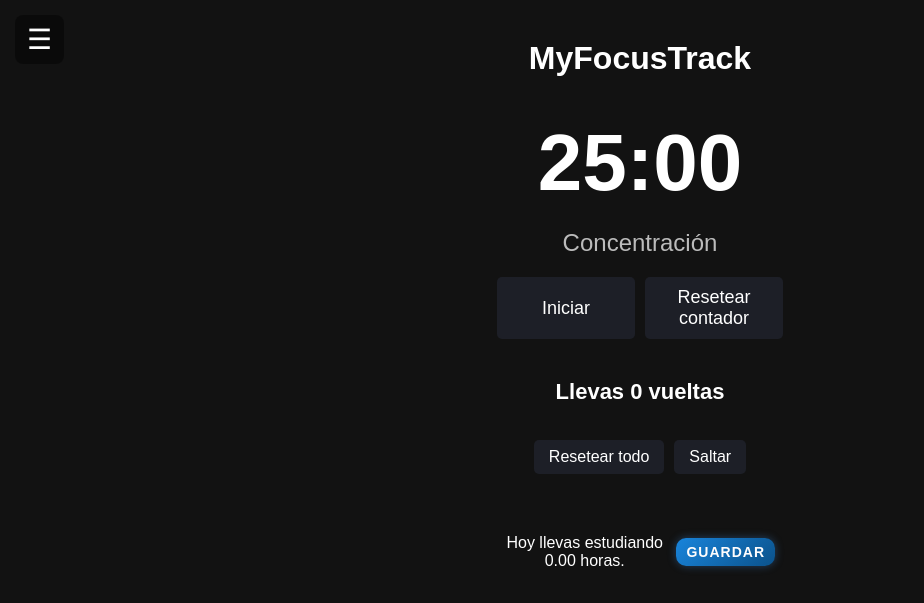
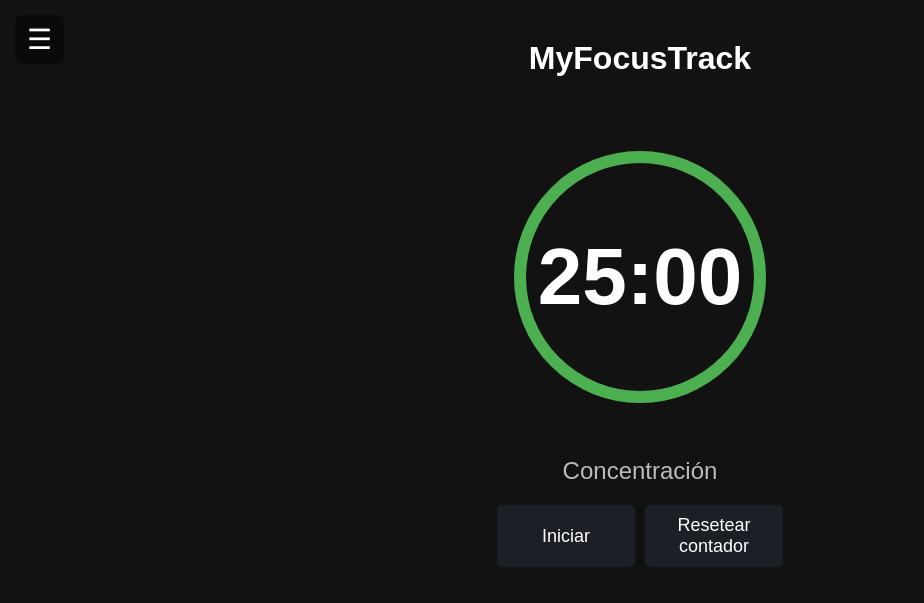
Before and after one commit to Guerra-m/MyFocusTime, a website built with Vite: page src/pages/pomodoro/pomodoro.html in a window 1280 px wide. Shown: the top 603 px of the page, without its empty margins (0-924 px from the left). Built offline with nearby package versions, Linux system fonts and the light colour scheme; no server answers; sample sign-in values are in the browser's storage.

Commit message:
ADD: Cambio diseño pomodoro

```diff
--- a/src/pages/pomodoro/pomodoro.css
+++ b/src/pages/pomodoro/pomodoro.css
@@ -326,3 +326,41 @@ main h1 {
     font-size: 13px;
   }
 }
+.circle-timer {
+  position: relative;
+  width: 260px;
+  height: 260px;
+  margin: 30px auto;
+}
+
+.circle-timer svg {
+  transform: rotate(-90deg);
+}
+
+.circle-timer circle {
+  fill: none;
+  stroke-width: 12;
+}
+
+.circle-timer .bg {
+  stroke: #2e2e2e;
+}
+
+.circle-timer .progress {
+  stroke: #4caf50;
+  stroke-linecap: round;
+  stroke-dasharray: 754;
+  stroke-dashoffset: 0;
+  transition: stroke-dashoffset 0.5s linear, stroke 0.3s;
+}
+
+.time-text {
+  position: absolute;
+  inset: 0;
+  display: flex;
+  align-items: center;
+  justify-content: center;
+  font-size: 3rem;
+  font-weight: bold;
+  color: white;
+}
--- a/src/pages/pomodoro/pomodoro.html
+++ b/src/pages/pomodoro/pomodoro.html
@@ -32,7 +32,25 @@
     <h1>MyFocusTrack</h1>
 
     <div class="timer-container">
-      <div id="timer">50:00</div>
+      <div class="circle-timer">
+  <svg width="260" height="260">
+    <circle
+      class="bg"
+      cx="130"
+      cy="130"
+      r="120"
+    />
+    <circle
+      class="progress"
+      cx="130"
+      cy="130"
+      r="120"
+    />
+  </svg>
+
+  <div id="timer" class="time-text">50:00</div>
+</div>
+
       <div id="status">Concentración</div>
 
       <div class="timer-controls">
--- a/src/pages/pomodoro/pomodoro.ts
+++ b/src/pages/pomodoro/pomodoro.ts
@@ -99,11 +99,24 @@ pauseBtn.textContent = "Iniciar";
 function updateTimer() {
   const min = Math.floor(secondsLeft / 60);
   const sec = secondsLeft % 60;
+
   timerElement.textContent =
     `${String(min).padStart(2, "0")}:${String(sec).padStart(2, "0")}`;
+
+  const total = mode === "work" ? workTime : breakTime;
+  const progress = secondsLeft / total;
+
+  progressCircle.style.strokeDashoffset =
+    `${CIRCUMFERENCE * (1 - progress)}`;
+
+  // Color según modo
+  progressCircle.style.stroke =
+    mode === "work" ? "#4caf50" : "#2196f3";
+
   document.title =
     `${timerElement.textContent} - ${mode === "work" ? "Concentración" : "Descanso"}`;
 }
+
 
 function updateLaps() {
   lapsElement.textContent = `Llevas ${laps} vueltas`;
@@ -253,3 +266,11 @@ document.getElementById("logoutBtn")?.addEventListener("click", () => {
   localStorage.clear();
   window.location.href = "../../pages/login/login.html";
 });
+const progressCircle = document.querySelector(
+  ".circle-timer .progress"
+) as SVGCircleElement;
+
+const RADIUS = 120;
+const CIRCUMFERENCE = 2 * Math.PI * RADIUS;
+
+progressCircle.style.strokeDasharray = `${CIRCUMFERENCE}`;
```
